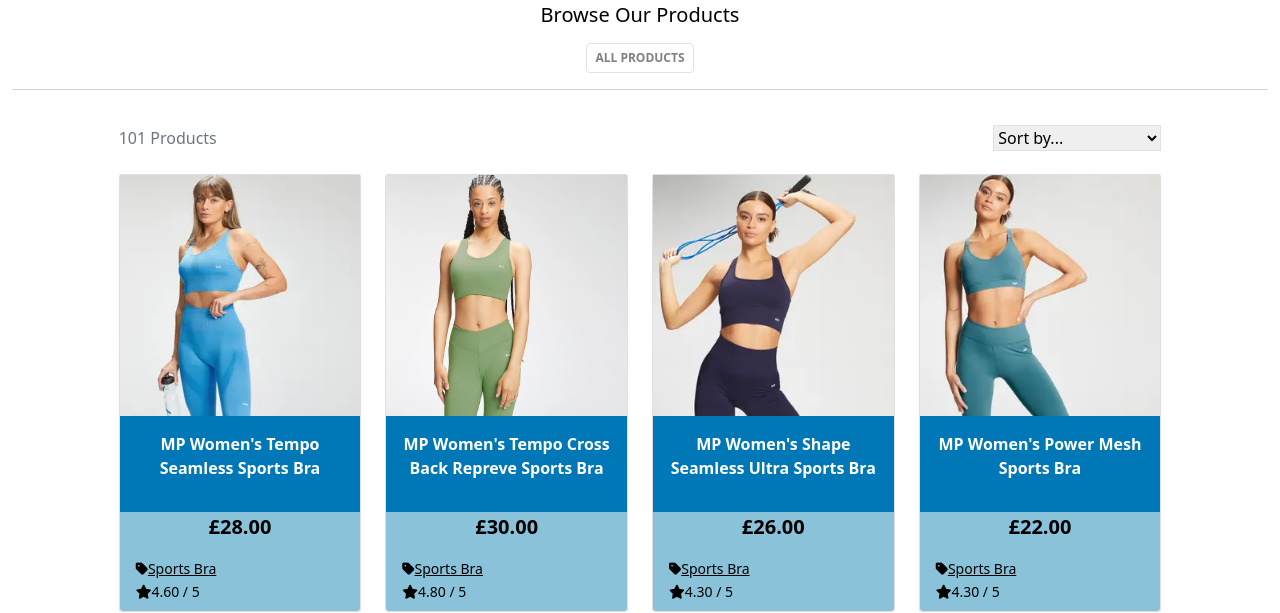
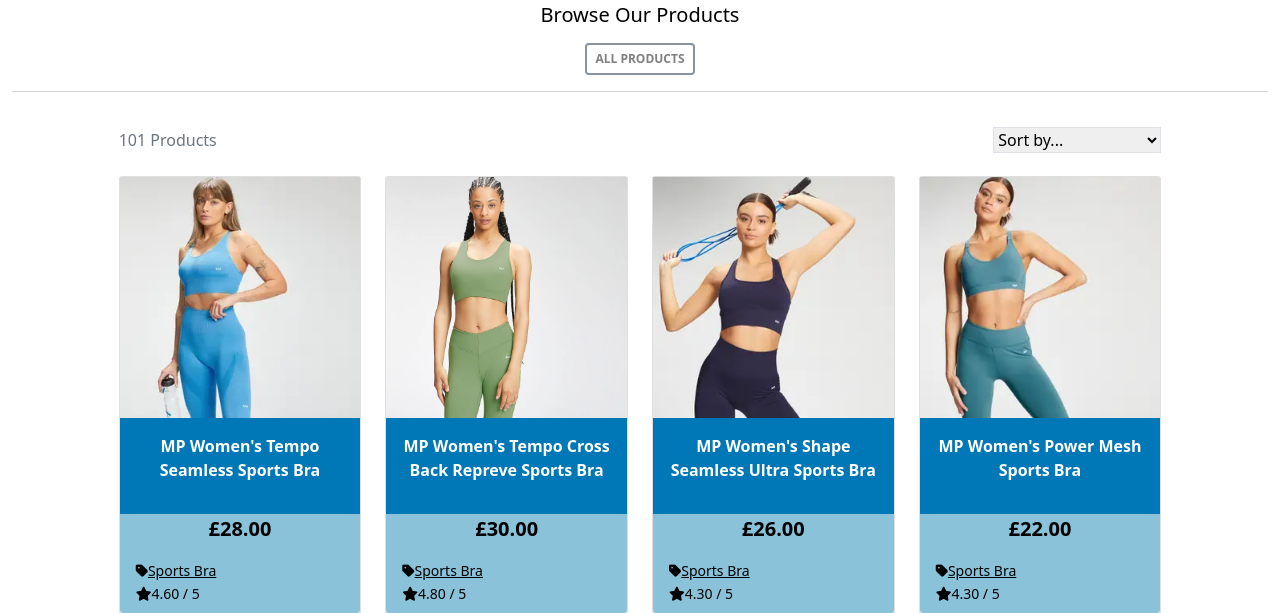
Before and after one commit to JohnWrafter/Love_Fitness, a Django app: page /products/ in a window 1280 px wide. Shown: the part 98-711 px from the top of the page. Run offline with Django 3.2, Linux system fonts and the light colour scheme; data comes from the database, SQL or seed files in the repository; data that the repository does not hold is empty; some libraries are stand-ins or nearby versions.

Commit message:
Change badge border colour

```diff
--- a/products/templates/products/products.html
+++ b/products/templates/products/products.html
@@ -19,13 +19,12 @@
             <h5 class="text-left text-black">Browse Our Products</h5>
             {% for c in current_categories %}
             <a class="category-badge text-decoration-none" href="{% url 'products' %}?category={{ c.name }}">
-                <span
-                    class="p-2 mt-2 badge badge-white logo-font text-black rounded-5 border border-dark">{{ c.friendly_name }}</span>
+                <span class="p-2 mt-2 badge badge-white badge-border logo-font rounded-5">{{ c.friendly_name }}</span>
             </a>
             {% endfor %}
             <a class="category-badge text-decoration-none"
                 href="{% url 'products' %}?category=sports_bra,leggings,shorts,tops_t-shirts,sports_nutrition,fitness_equipment{{ c.name }}">
-                <span class="p-2 mt-2 badge badge-white logo-font rounded-5 border">All
+                <span class="p-2 mt-2 badge badge-white badge-border logo-font rounded-5">All
                     Products</span>
             </a>
             <hr>
--- a/static/css/base.css
+++ b/static/css/base.css
@@ -56,8 +56,8 @@ a.category-badge>span.badge:hover {
     color: #fff !important;
 }
 
-.border {
-    border: 2px solid #89939e;
+.badge-border {
+    border: 2px solid #89939e !important;
 }
 
 #89939E
```
